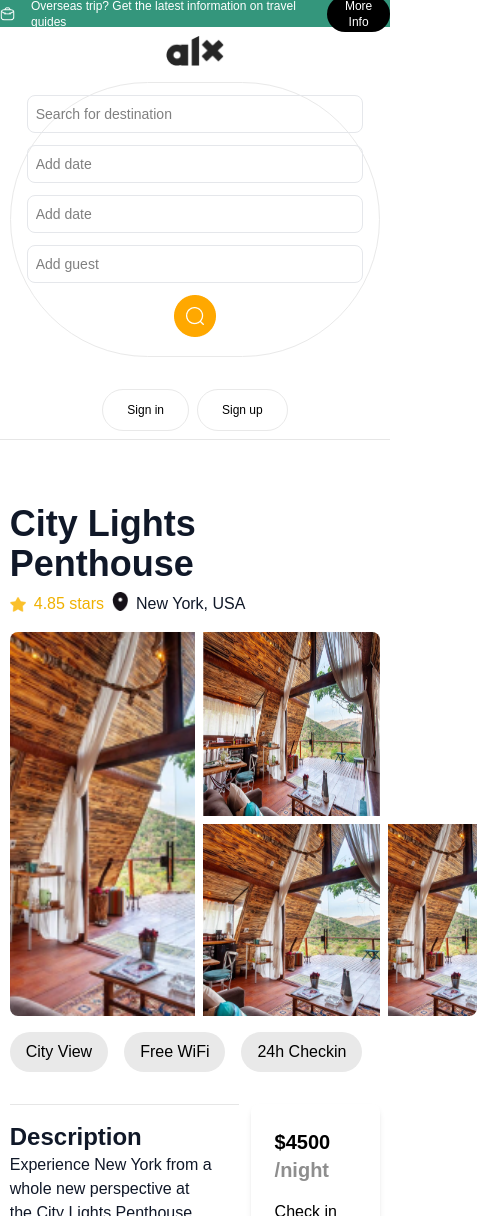
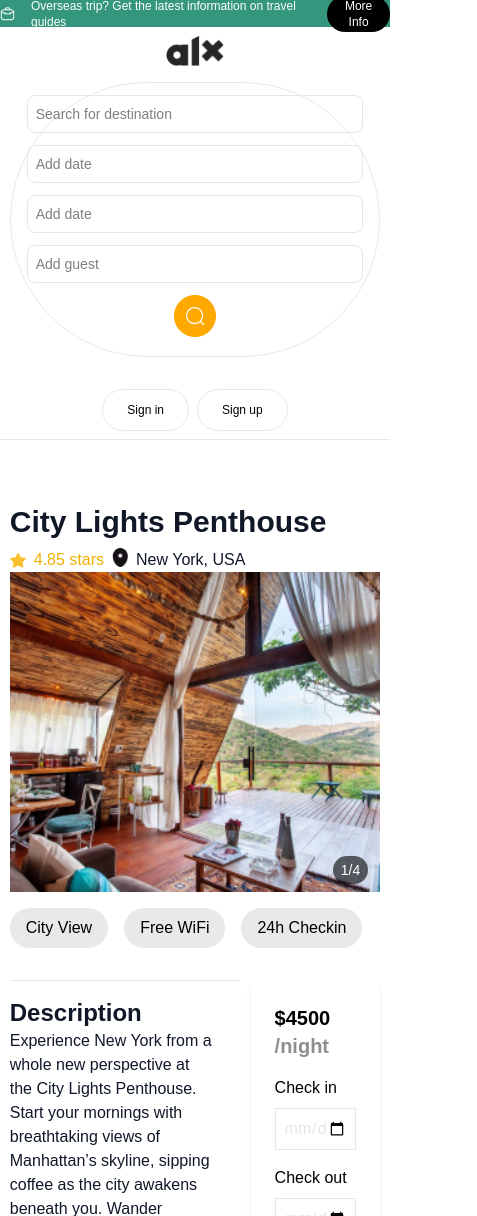
Before and after one commit to Dydex/alx-listing-app-03, a Next.js app: page /property/city-lights-penthouse in a window 390 px wide. Shown: the top 1216 px of the page, 477 px wide, since content can reach past the window. Built offline with nearby package versions, Linux system fonts and the light colour scheme.

Commit message:
Added images scrolling for mobile screen

```diff
--- a/components/property/PropertyImages.tsx
+++ b/components/property/PropertyImages.tsx
@@ -1,9 +1,36 @@
 import { PropertyProps } from '@/interfaces';
+import { useRef, useState, useEffect } from 'react';
 
 const PropertyImage: React.FC<{ property: PropertyProps }> = ({ property }) => {
+  const images = [
+    property.image,
+    property.image,
+    property.image,
+    property.image,
+  ];
+
+  const [currentIndex, setCurrentIndex] = useState(1);
+  const scrollRef = useRef<HTMLDivElement>(null);
+
+  // Check which image is in view
+  const handleScroll = () => {
+    const scroll = scrollRef.current;
+    if (scroll) {
+      const index = Math.round(scroll.scrollLeft / scroll.offsetWidth);
+      setCurrentIndex(index + 1);
+    }
+  };
+
+  useEffect(() => {
+    const scroll = scrollRef.current;
+    if (scroll) scroll.addEventListener('scroll', handleScroll);
+    return () => scroll?.removeEventListener('scroll', handleScroll);
+  }, []);
+
   return (
     <div className='w-[95%] mx-auto mt-16'>
-      <h1 className='text-4xl font-bold'>{property.name}</h1>
+
+      <h1 className='text-3xl sm:text-4xl font-bold'>{property.name}</h1>
       <div className='flex space-x-2'>
         <div className='flex items-center space-x-2  mt-2'>
           <img src='/icons/Star 2.png' alt='Star' width={16} height={2} />
@@ -22,8 +49,8 @@ const PropertyImage: React.FC<{ property: PropertyProps }> = ({ property }) => {
         </div>
       </div>
 
-      {/* Image Grid */}
-      <div className='flex gap-2 mt-4 w-full'>
+      {/* Image Grid for Tabs/Desktop */}
+      <div className='hidden sm:flex gap-2 mt-4 w-full'>
         <img
           src={property.image}
           alt={property.name}
@@ -53,6 +80,27 @@ const PropertyImage: React.FC<{ property: PropertyProps }> = ({ property }) => {
         {/* Add more images */}
       </div>
 
+      {/* Image Grid for Mobile */}
+      <div className='relative sm:hidden'>
+        <div
+          ref={scrollRef}
+          className=' flex overflow-x-auto space-x-4 snap-x snap-mandatory scroll-smooth w-full'
+        >
+          {images.map((img, index) => (
+            <img
+              key={index}
+              src={img}
+              alt={property.name}
+              className='w-full h-80 flex-shrink-0 object-cover snap-center'
+            />
+          ))}
+        </div>
+
+        <div className='absolute bottom-2 right-3 bg-black/60 text-white text-sm px-2 py-1 rounded-full'>
+          {currentIndex}/{images.length}
+        </div>
+      </div>
+
       <ul className='flex flex-wrap space-x-4 mt-4'>
         {property.category.map((amenity, index) => (
           <li
--- a/components/sections/HeroSection.tsx
+++ b/components/sections/HeroSection.tsx
@@ -22,7 +22,7 @@ const HeroSection: React.FC = () => {
           width={1608}
           height={481}
           loading='lazy'
-          onLoadingComplete={() => setLoaded(true)}
+          onLoad={() => setLoaded(true)}
           className={`w-full h-full object-cover rounded-3xl transition-opacity duration-700 ${
             loaded ? 'opacity-100' : 'opacity-0'
           }`}
```
